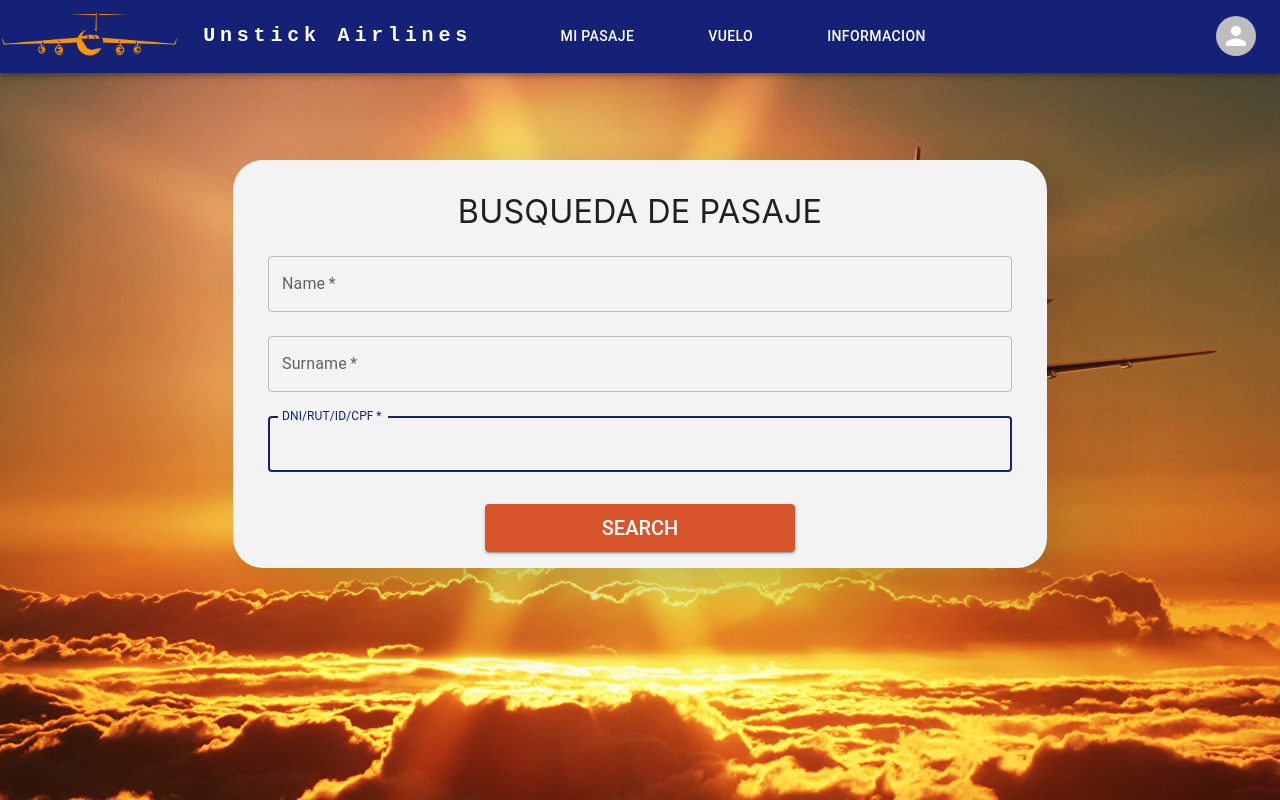
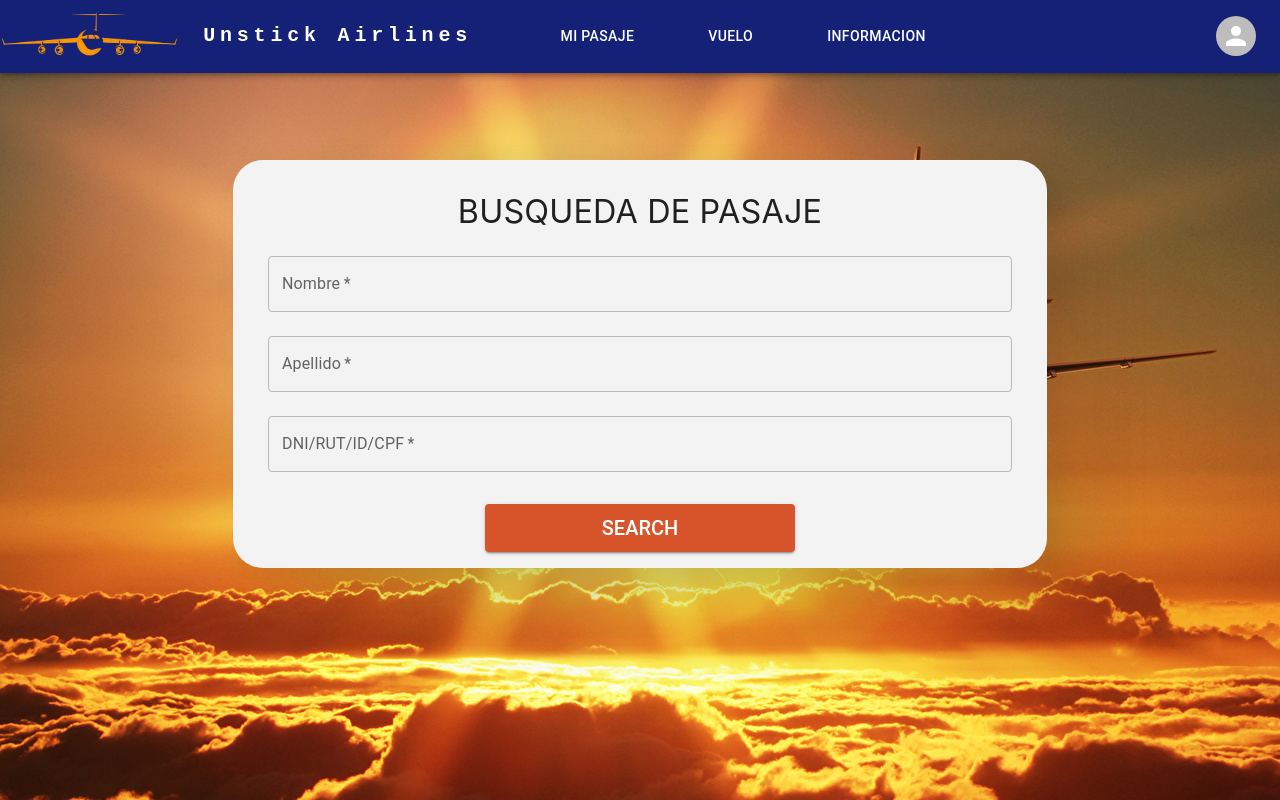
Before and after one commit to Ezequiel-CE/EstrellaPolar-Final-Laboratorio, a React (Create React App) app in the folder front/: page /pasaje in a window 1280 px wide. Built offline with nearby package versions, Linux system fonts and the light colour scheme; the HTML template or start-up script is replaced by a standard one.

Commit message:
fix: quitando autofocus de vista pasaje

```diff
--- a/front/src/pages/pasaje/components/MyPassage.pasaje.jsx
+++ b/front/src/pages/pasaje/components/MyPassage.pasaje.jsx
@@ -50,20 +50,18 @@ function MyPassage() {
             required
             fullWidth
             id="Nombre"
-            label="Name"
+            label="Nombre"
             name="Nombre"
             autoComplete="Nombre"
-            autoFocus
           />
           <TextField
             margin="normal"
             required
             fullWidth
             id="Apellido"
-            label="Surname"
+            label="Apellido"
             name="Apellido"
             autoComplete="Apellido"
-            autoFocus
           />
           <TextField
             margin="normal"
@@ -73,10 +71,15 @@ function MyPassage() {
             label="DNI/RUT/ID/CPF"
             name="Identificacion"
             autoComplete="Identificacion"
-            autoFocus
           />
         </Box>
-        <Grid container direction="row" justifyContent="center" alignItems="center" xs={5}>
+        <Grid
+          container
+          direction="row"
+          justifyContent="center"
+          alignItems="center"
+          xs={5}
+        >
           <ThemeProvider theme={theme}>
             <Button
               type="submit"
```
